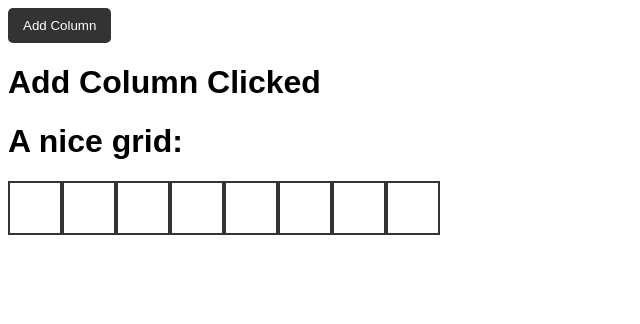
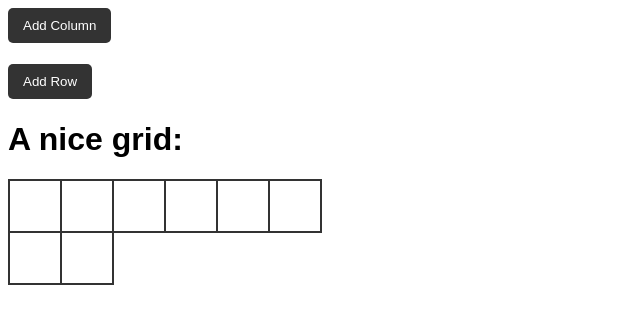
Before and after one commit to RyanGlem/Assignment-5, a plain HTML site: page index.html in a window 1280 px wide. Both pictures are taken after a click on the button "Add Column". Shown: the whole page, without its empty margins (0-640 px from the left). Drawn offline with Linux system fonts and the light colour scheme.

Commit message:
semi working buttons

```diff
--- a/index.html
+++ b/index.html
@@ -13,11 +13,15 @@
         <h1 id="temp"></h1>
     </div>
 
+    <div class="buttons">
+        <button class="button" onclick="addRow()">Add Row</button>
+        <h1 id="temp"></h1>
+    </div>
+
     <head>
         <link rel="stylesheet" href="style.css">
     </head>
 
-    <body>
     <h1>A nice grid:</h1>
 
     <div class="grid-container">
@@ -28,10 +32,7 @@
         <div class="grid-item"></div>
         <div class="grid-item"></div>
         <div class="grid-item"></div>
-            <div class="grid-item"></div>
     </div>
-
-    </body>
 
     <script src="script.js"></script>
 </body>
--- a/script.js
+++ b/script.js
@@ -1,3 +1,33 @@
+// const addColumn = () => {
+//     document.getElementById("temp").innerHTML = "Add Column Clicked"
+// }
+
+// const addColumn = () => {
+//     const masterDiv = document.getElementsByClassName("grid-container")
+//     masterDiv[0].style.display = "block"
+//     const div = document.createElement("div")
+//     div.className = "grid-item"
+//     masterDiv[0].appendChild(div)
+// }
+
+// const addRow = () => {
+//     const masterDiv = document.getElementsByClassName("grid-container")
+//     masterDiv[0].style.display = "flex"
+//     const div = document.createElement("div")
+//     div.className = "grid-item"
+//     masterDiv[0].appendChild(div)
+// }
+
 const addColumn = () => {
-    document.getElementById("temp").innerHTML = "Add Column Clicked"
+    const masterDiv = document.getElementsByClassName("grid-container")
+    const div = document.createElement("div")
+    div.className = "grid-item"
+    masterDiv[0].appendChild(div)
 }
+
+const addRow = () => {
+    const masterDiv = document.getElementsByClassName("grid-container")
+    const div = document.createElement("div")
+    div.className = "grid-item"
+    masterDiv[0].appendChild(div)
+}
--- a/style.css
+++ b/style.css
@@ -2,9 +2,24 @@ body {
     font-family: Arial, Helvetica, sans-serif;
 }
 
+/* .grid-container {
+    display: grid;
+    grid-template-columns: 33% 33% 33%;
+} */
+
+/* Below Works! */
+.grid-container {
+    display: grid;
+    grid-template-columns: repeat(6, 36px);
+    grid-template-rows: repeat(4, 36px);
+    grid-auto-rows: minmax(20px, auto);
+    grid-auto-columns: minmax(20px, auto);
+    grid-gap: 1rem;
+}
+
 .grid-item {
-    border: 2px solid rgba(0, 0, 0, 0.8);
-    height:50px;
+    border: 2px solid #333;
+    height: 50px;
     width: 50px;
 }
 
@@ -15,13 +30,3 @@ body {
     background-color: #333;
     color: white
 }
-
-#add-column-btn {
-    text-decoration: none;
-}
-
-.grid-container {
-  display: grid;
-    display: flex;
-
-}
```
Lines whose indentation alone changed are shown as unchanged.
